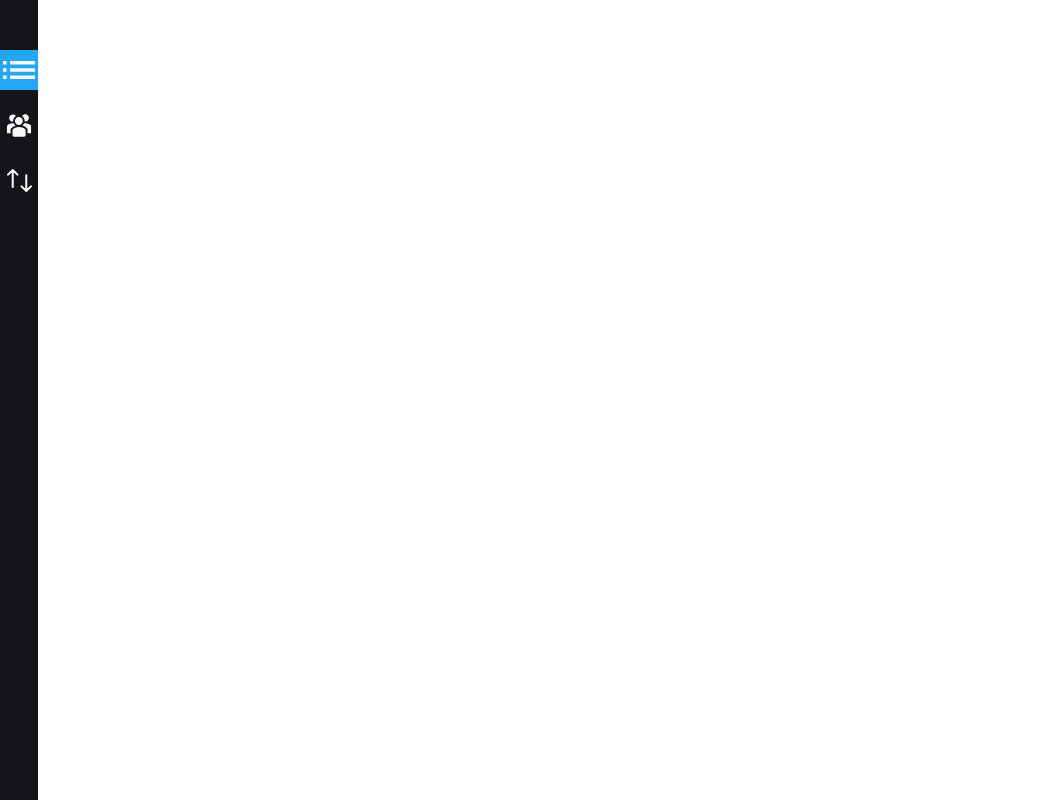
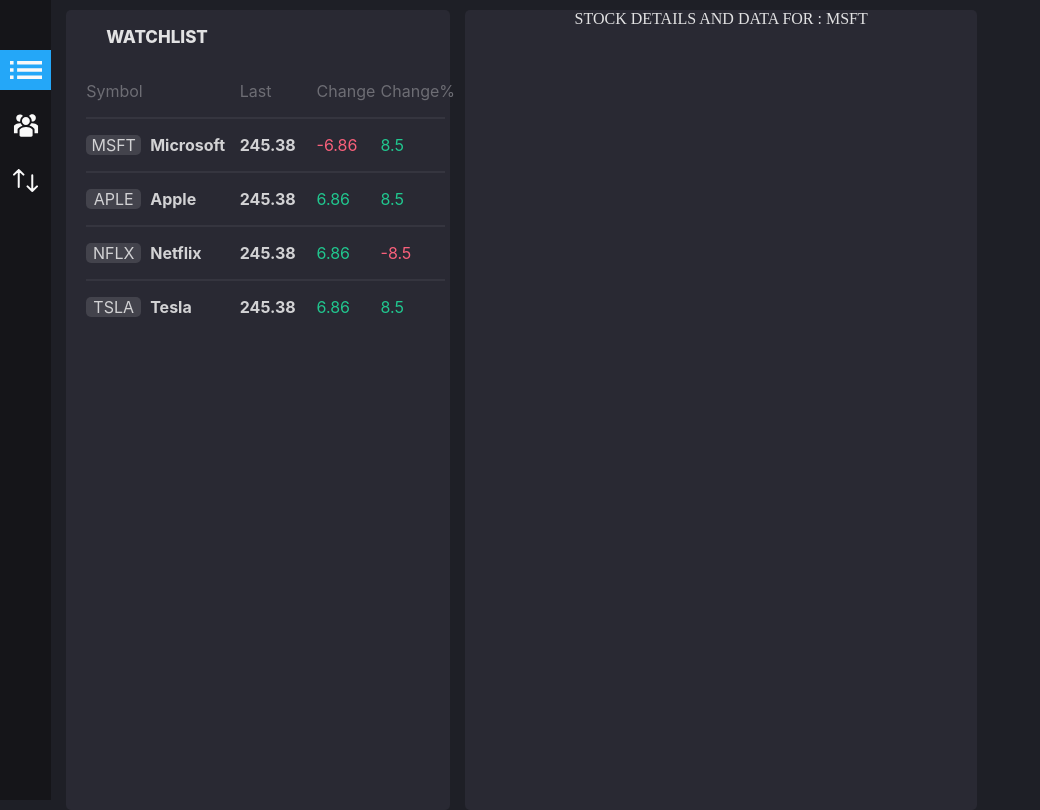
Before and after one commit to brokkko/exchange, a React (Vite) app in the folder frontend-admin/: page / in a window 1280 px wide. Shown: the whole page, without its empty margins (0-1040 px from the left). Built offline with nearby package versions, Linux system fonts and the light colour scheme.

Commit message:
add watchlist style

```diff
--- /dev/null
+++ b/frontend-admin/src/components/StockDetails.tsx
@@ -0,0 +1,22 @@
+import React, {Component} from "react";
+
+type StockDetailsProps = {
+    symbol: string
+}
+
+export default class StockDetails extends Component<StockDetailsProps> {
+
+    stock: StockDetailsProps;
+
+    constructor(props: StockDetailsProps) {
+        super(props);
+        this.stock = props;
+
+    }
+
+    render() {
+        return(
+            <div>STOCK DETAILS AND DATA FOR : {this.stock.symbol}</div>
+        )
+    }
+}
--- a/frontend-admin/src/components/WatchList.tsx
+++ b/frontend-admin/src/components/WatchList.tsx
@@ -1,10 +1,72 @@
-import {Component} from "react";
+import React, {Component} from "react";
+import "../style/watchlist-style.css";
+import StockDetails from "./StockDetails";
+
+type Stocks = {
+    symbol: string,
+    fullName: string
+    last: number,
+    change: number,
+    change_percent: number
+}
+type WatchListState = {
+    currentStock: string
+}
 
 export default class WatchList extends Component{
+
+    stocksList: Stocks[];
+    state: WatchListState;
+
+    constructor(props: []) {
+        super(props);
+        this.stocksList = [
+            {symbol: "MSFT", fullName: "Microsoft", last: 245.38, change: -6.86, change_percent: 8.5},
+            {symbol: "APLE", fullName: "Apple", last: 245.38, change: 6.86, change_percent: 8.5},
+            {symbol: "NFLX", fullName: "Netflix", last: 245.38, change: 6.86, change_percent: -8.5},
+            {symbol: "TSLA", fullName: "Tesla", last: 245.38, change: 6.86, change_percent: 8.5},
+        ]
+        this.state = {
+            currentStock: this.stocksList[0].symbol
+        }
+    }
+
+   handleClick = (event: React.MouseEvent<HTMLDivElement>) => {
+       event.preventDefault();
+       const symbol: string = event.currentTarget.id;
+       this.setState({
+           currentStock: symbol
+       });
+       console.log(this.state.currentStock)
+   }
+
     render() {
         return(
-            // <p>WATCH LIST</p>
-            <div></div>
+            <div className="wrapper">
+                <div className="stocks-list">
+                    <p className="title">WATCHLIST</p>
+                    <div className="description">
+                        <p className="text">Symbol</p>
+                        <p></p>
+                        <p className="text">Last</p>
+                        <p className="text">Change</p>
+                        <p className="text">Change%</p>
+                    </div>
+                    {this.stocksList.map((value, index) => (
+                        <div className="description description-border" id={value.symbol} onClick={this.handleClick}>
+                            <p className="text symbol">{value.symbol}</p>
+                            <p className="text fullName">{value.fullName}</p>
+                            <p className="text fullName">{value.last}</p>
+                            <p className={"text " + (Number(value.change) > 0 ? "green-color" : "red-color")}>{value.change}</p>
+                            <p className={"text " + (Number(value.change_percent) > 0 ? "green-color" : "red-color")}>{value.change_percent}</p>
+                        </div>
+                    ))}
+                </div>
+                <div className="stocks-details">
+                    <StockDetails symbol={this.state.currentStock}></StockDetails>
+                </div>
+            </div>
+
         )
     }
 }
--- /dev/null
+++ b/frontend-admin/src/components/interfaces/StockHistoricalData.tsx
@@ -0,0 +1,3 @@
+export interface StockHistoricalData {
+
+}
--- a/frontend-admin/src/index.css
+++ b/frontend-admin/src/index.css
@@ -1,74 +1,8 @@
-/*:root {*/
-/*  font-family: Inter, Avenir, Helvetica, Arial, sans-serif;*/
-/*  font-size: 16px;*/
-/*  line-height: 24px;*/
-/*  font-weight: 400;*/
-
-/*  color-scheme: light dark;*/
-/*  color: rgba(255, 255, 255, 0.87);*/
-/*  background-color: #242424;*/
-
-/*  font-synthesis: none;*/
-/*  text-rendering: optimizeLegibility;*/
-/*  -webkit-font-smoothing: antialiased;*/
-/*  -moz-osx-font-smoothing: grayscale;*/
-/*  -webkit-text-size-adjust: 100%;*/
-/*}*/
-
-/*a {*/
-/*  font-weight: 500;*/
-/*  color: #646cff;*/
-/*  text-decoration: inherit;*/
-/*}*/
-/*a:hover {*/
-/*  color: #535bf2;*/
-/*}*/
-
 body {
   margin: 0;
   display: flex;
   place-items: center;
   min-width: 320px;
   min-height: 100vh;
+  background: #1E1F26;
 }
-
-/*h1 {*/
-/*  font-size: 3.2em;*/
-/*  line-height: 1.1;*/
-/*}*/
-
-/*button {*/
-/*  border-radius: 8px;*/
-/*  border: 1px solid transparent;*/
-/*  padding: 0.6em 1.2em;*/
-/*  font-size: 1em;*/
-/*  font-weight: 500;*/
-/*  font-family: inherit;*/
-/*  background-color: #1a1a1a;*/
-/*  cursor: pointer;*/
-/*  transition: border-color 0.25s;*/
-/*}*/
-/*button:hover {*/
-/*  border-color: #646cff;*/
-/*}*/
-/*button:focus,*/
-/*button:focus-visible {*/
-/*  outline: 4px auto -webkit-focus-ring-color;*/
-/*}*/
-
-/*@media (prefers-color-scheme: light) {*/
-/*  :root {*/
-/*    color: #213547;*/
-/*    background-color: #ffffff;*/
-/*  }*/
-/*  a:hover {*/
-/*    color: #747bff;*/
-/*  }*/
-/*  button {*/
-/*    background-color: #f9f9f9;*/
-/*  }*/
-/*}*/
-
-body{
-  margin: 0;
-}
--- a/frontend-admin/src/style/sidebar-style.css
+++ b/frontend-admin/src/style/sidebar-style.css
@@ -1,7 +1,7 @@
 .sidebar{
     background: #151519;
     height: 100vh;
-    width: 3vw;
+    width: 4vw;
     display: flex;
     flex-direction: column;
     align-items: center;
--- /dev/null
+++ b/frontend-admin/src/style/watchlist-style.css
@@ -0,0 +1,91 @@
+.wrapper{
+    display: flex;
+    width: 96vw;
+}
+
+.stocks-list{
+    width: 30vw;
+    height: 100vh;
+    color: #E2E2E3;
+    background: #292933;
+    border-radius: 5px;
+    margin-top: 10px;
+    margin-left: 15px;
+
+    display: flex;
+    flex-direction: column;
+    align-items: flex-start;
+}
+
+.stocks-details{
+    width: 40vw;
+    height: 100vh;
+    color: #E2E2E3;
+    background: #292933;
+    border-radius: 5px;
+    margin-top: 10px;
+    margin-left: 15px;
+}
+
+.title{
+    font-family: 'Inter', sans-serif;
+    font-style: normal;
+    font-weight: 800;
+    font-size: 17px;
+    line-height: 21px;
+    /* identical to box height */
+
+    margin-left: 40px;
+    color: #E2E2E3;
+}
+
+.text{
+    font-family: 'Inter', sans-serif;
+    font-style: normal;
+    font-weight: 400;
+    /* identical to box height */
+
+    color: #6D6D74;
+}
+
+.description{
+    display: grid;
+    justify-items: start;
+    grid-template-columns: 5vw 7vw 6vw 5vw 5vw;
+    margin-left: 20px;
+}
+
+.description-border{
+    border-top: 2px solid #35353F;
+}
+
+.symbol {
+    width: 55px;
+    /* height: 21px; */
+    background: #43434C;
+    border-radius: 5px;
+
+    font-family: 'Inter', sans-serif;
+    font-style: normal;
+    font-weight: 400;
+    /* identical to box height */
+    color: #D2D2D4;
+}
+
+.fullName{
+    font-family: 'Inter', sans-serif;
+    font-style: normal;
+    font-weight: 700;
+    /* identical to box height */
+    color: #D2D2D4;
+}
+
+.green-color{
+    color: #21C78F;
+}
+.red-color{
+    color: #F9607B;
+}
+.none-color{
+    color: #D0D0D3;
+}
```
Also changed, not shown: frontend-admin/src/App.css (+0 -34 lines).
